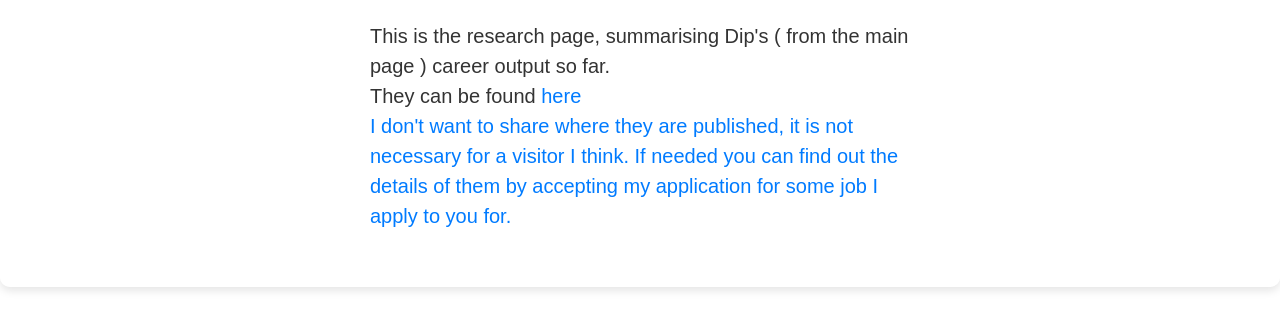
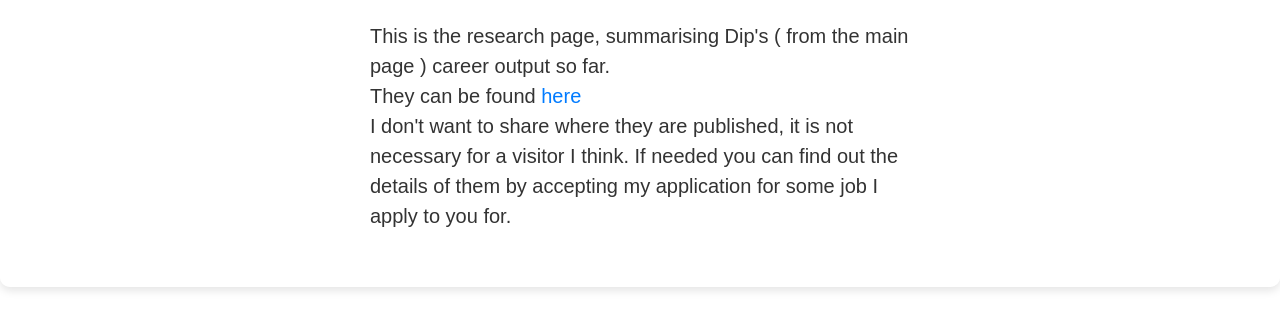
Before and after one commit to DiptaishikChoudhury/diptaishikchoudhury.github.io, a plain HTML site: page research.html in a window 1280 px wide. Shown: the part 177-506 px from the top of the page. Drawn offline with nearby package versions, Linux system fonts and the light colour scheme.

Commit message:
Update research.html

```diff
--- a/research.html
+++ b/research.html
@@ -69,8 +69,8 @@
                 <div class="col-md-6 mx-auto">
                     <h2 class="text-center mb-4">Research Section</h2>
                     <p class="lead">This is the research page, summarising Dip's ( from the main page ) career output so far.<br>
-                    They can be found <a href="https://arxiv.org/search/?query=Choudhury%2C+Diptaishik&searchtype=author&abstracts=show&order=-announced_date_first&size=50">here <br>
-                    I don't want to share where they are published, it is not necessary for a visitor I think. If needed you can find out the details of them by accepting my application for some job I apply to you for. </a></p>
+                    They can be found <a href="https://arxiv.org/search/?query=Choudhury%2C+Diptaishik&searchtype=author&abstracts=show&order=-announced_date_first&size=50">here </a> <br>
+                    I don't want to share where they are published, it is not necessary for a visitor I think. If needed you can find out the details of them by accepting my application for some job I apply to you for. </p>
                 </div>
             </div>
         </div>
```
